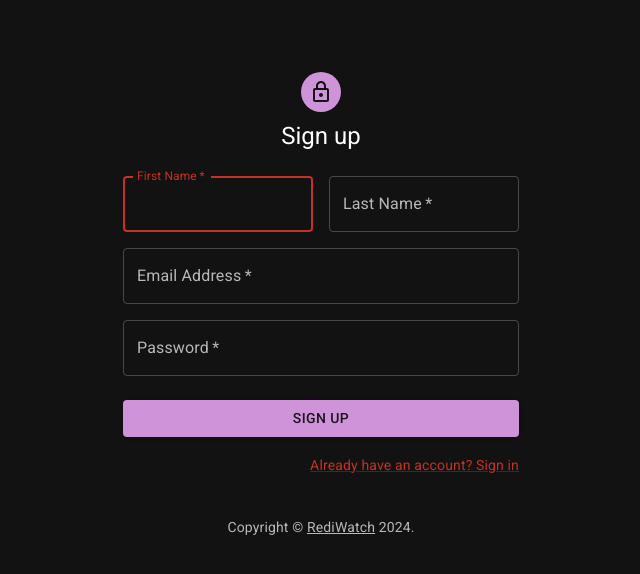
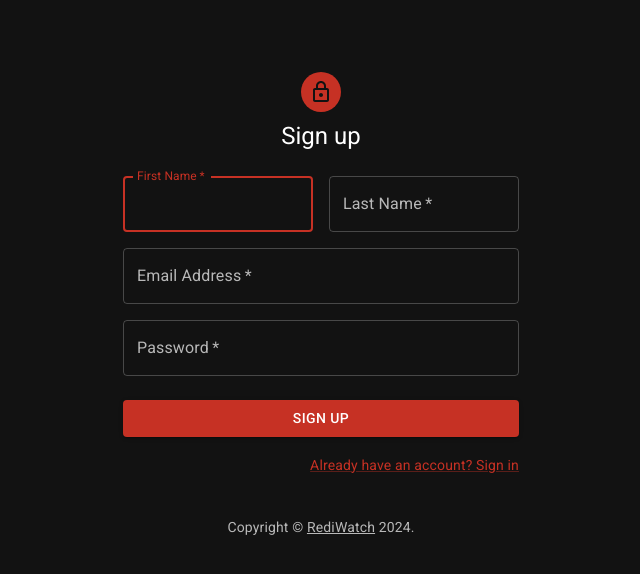
Before and after one commit to oslabs-beta/RediWatch, a React app: page /signup in a window 1280 px wide. Shown: the top 574 px of the page, without its empty margins (319-959 px from the left). Built offline with nearby package versions, Linux system fonts and the light colour scheme.

Commit message:
updated signup color

```diff
--- a/src/client/components/Signup.tsx
+++ b/src/client/components/Signup.tsx
@@ -61,7 +61,7 @@
             alignItems: 'center',
           }}
         >
-          <Avatar sx={{ m: 1, bgcolor: 'secondary.main' }}>
+          <Avatar sx={{ m: 1, bgcolor: 'primary.main' }}>
             <LockOutlinedIcon />
           </Avatar>
           <Typography component="h1" variant="h5">
@@ -122,7 +122,7 @@
               type="submit"
               fullWidth
               variant="contained"
-              color="secondary"
+              color="primary"
               sx={{ mt: 3, mb: 2 }}
             >
               Sign Up
```
